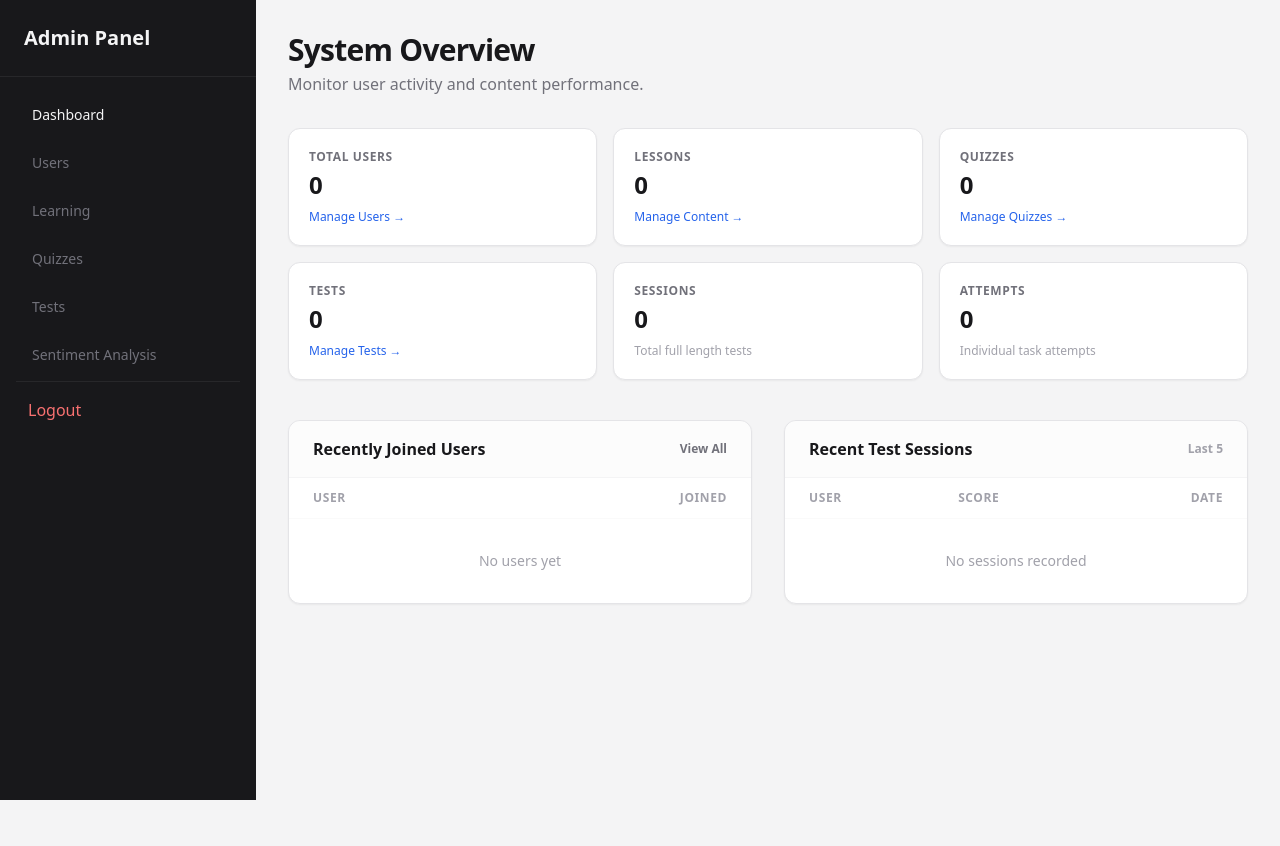
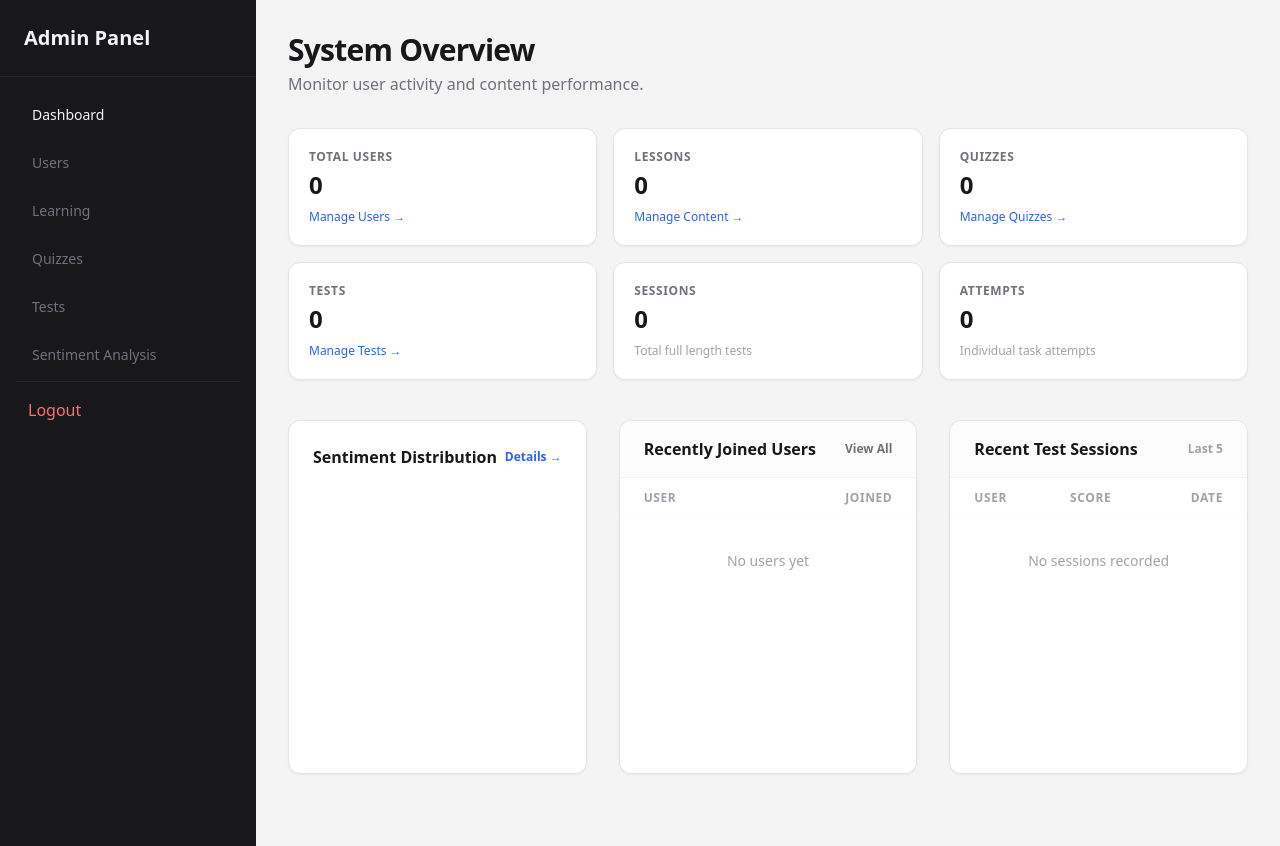
Before and after one commit to orangearinge/Alysa-Engine, a Flask app: page /admin/ in a window 1280 px wide. Before the commit the page ends 800 px from the top, so only its background shows below. Run offline with Flask 3, Linux system fonts and the light colour scheme; a user stored in the database is signed in; a map, chart or similar area stays blank; some libraries are stand-ins or nearby versions.

Commit message:
feat: move visualization sentiment to dashboard

```diff
--- a/app/routes/admin.py
+++ b/app/routes/admin.py
@@ -35,10 +35,27 @@ def dashboard():
     recent_users = User.query.order_by(User.created_at.desc()).limit(5).all()
     recent_sessions = TestSession.query.order_by(TestSession.started_at.desc()).limit(5).all()
 
+    # Sentiment stats for dashboard chart
+    from sqlalchemy import func
+    counts = db.session.query(UserFeedback.sentiment, func.count(UserFeedback.id)).group_by(UserFeedback.sentiment).all()
+
+    sentiment_order = ['Positive', 'Negative', 'Neutral']
+    label_map = {c[0]: c[1] for c in counts if c[0]}
+
+    sentiment_labels = [s for s in sentiment_order if s in label_map]
+    sentiment_data = [label_map[s] for s in sentiment_order if s in label_map]
+
+    for c in counts:
+        if c[0] and c[0] not in sentiment_order:
+            sentiment_labels.append(c[0])
+            sentiment_data.append(c[1])
+
     return render_template('admin/dashboard.html',
                          stats=stats,
                          recent_users=recent_users,
-                         recent_sessions=recent_sessions)
+                         recent_sessions=recent_sessions,
+                         sentiment_labels=sentiment_labels,
+                         sentiment_data=sentiment_data)
 
 @admin_bp.route('/login', methods=['GET', 'POST'])
 def login():
@@ -487,27 +504,10 @@ def delete_test_question(question_id):
 @admin_bp.route('/sentiment')
 @login_required
 def sentiment():
-    # Get sentiment counts
-    from sqlalchemy import func
-    counts = db.session.query(UserFeedback.sentiment, func.count(UserFeedback.id)).group_by(UserFeedback.sentiment).all()
+    page = request.args.get('page', 1, type=int)
 
-    # Define desired order for consistent coloring (Green, Red, Blue)
-    sentiment_order = ['Positive', 'Negative', 'Neutral']
-    label_map = {c[0]: c[1] for c in counts if c[0]}
-
-    labels = [s for s in sentiment_order if s in label_map]
-    data = [label_map[s] for s in sentiment_order if s in label_map]
-
-    # Add any other sentiments if they exist
-    for c in counts:
-        if c[0] and c[0] not in sentiment_order:
-            labels.append(c[0])
-            data.append(c[1])
-
-    # Get recent feedbacks
-    recent_feedback = UserFeedback.query.order_by(UserFeedback.created_at.desc()).limit(10).all()
+    # Get all feedback with pagination
+    pagination = UserFeedback.query.order_by(UserFeedback.created_at.desc()).paginate(page=page, per_page=10, error_out=False)
 
     return render_template('admin/sentiment.html',
-                         labels=labels,
-                         data=data,
-                         recent_feedback=recent_feedback)
+                         pagination=pagination)
--- a/app/templates/admin/dashboard.html
+++ b/app/templates/admin/dashboard.html
@@ -9,76 +9,44 @@
 </div>
 
 <!-- Stats Grid -->
-<div
-  class="grid grid-cols-1 sm:grid-cols-2 lg:grid-cols-3  gap-4 mb-10"
->
-  <div
-    class="bg-white p-5 rounded-xl border border-zinc-200 shadow-sm flex flex-col"
-  >
-    <span
-      class="text-zinc-500 text-xs font-semibold uppercase tracking-wider mb-1"
-      >Total Users</span
-    >
+<div class="grid grid-cols-1 sm:grid-cols-2 lg:grid-cols-3  gap-4 mb-10">
+  <div class="bg-white p-5 rounded-xl border border-zinc-200 shadow-sm flex flex-col">
+    <span class="text-zinc-500 text-xs font-semibold uppercase tracking-wider mb-1">Total Users</span>
     <span class="text-2xl font-bold text-zinc-900">{{ stats.users }}</span>
     <div class="mt-auto pt-2 text-xs text-blue-600 font-medium">
       <a href="{{ url_for('admin.users') }}">Manage Users &rarr;</a>
     </div>
   </div>
-  <div
-    class="bg-white p-5 rounded-xl border border-zinc-200 shadow-sm flex flex-col"
-  >
-    <span
-      class="text-zinc-500 text-xs font-semibold uppercase tracking-wider mb-1"
-      >Lessons</span
-    >
+  <div class="bg-white p-5 rounded-xl border border-zinc-200 shadow-sm flex flex-col">
+    <span class="text-zinc-500 text-xs font-semibold uppercase tracking-wider mb-1">Lessons</span>
     <span class="text-2xl font-bold text-zinc-900">{{ stats.lessons }}</span>
     <div class="mt-auto pt-2 text-xs text-blue-600 font-medium">
       <a href="{{ url_for('admin.learning') }}">Manage Content &rarr;</a>
     </div>
   </div>
-  <div
-    class="bg-white p-5 rounded-xl border border-zinc-200 shadow-sm flex flex-col"
-  >
-    <span
-      class="text-zinc-500 text-xs font-semibold uppercase tracking-wider mb-1"
-      >Quizzes</span
-    >
+  <div class="bg-white p-5 rounded-xl border border-zinc-200 shadow-sm flex flex-col">
+    <span class="text-zinc-500 text-xs font-semibold uppercase tracking-wider mb-1">Quizzes</span>
     <span class="text-2xl font-bold text-zinc-900">{{ stats.quizzes }}</span>
     <div class="mt-auto pt-2 text-xs text-blue-600 font-medium">
       <a href="{{ url_for('admin.quiz') }}">Manage Quizzes &rarr;</a>
     </div>
   </div>
-  <div
-    class="bg-white p-5 rounded-xl border border-zinc-200 shadow-sm flex flex-col"
-  >
-    <span
-      class="text-zinc-500 text-xs font-semibold uppercase tracking-wider mb-1"
-      >Tests</span
-    >
+  <div class="bg-white p-5 rounded-xl border border-zinc-200 shadow-sm flex flex-col">
+    <span class="text-zinc-500 text-xs font-semibold uppercase tracking-wider mb-1">Tests</span>
     <span class="text-2xl font-bold text-zinc-900">{{ stats.tests }}</span>
     <div class="mt-auto pt-2 text-xs text-blue-600 font-medium">
       <a href="{{ url_for('admin.tests') }}">Manage Tests &rarr;</a>
     </div>
   </div>
-  <div
-    class="bg-white p-5 rounded-xl border border-zinc-200 shadow-sm flex flex-col"
-  >
-    <span
-      class="text-zinc-500 text-xs font-semibold uppercase tracking-wider mb-1"
-      >Sessions</span
-    >
+  <div class="bg-white p-5 rounded-xl border border-zinc-200 shadow-sm flex flex-col">
+    <span class="text-zinc-500 text-xs font-semibold uppercase tracking-wider mb-1">Sessions</span>
     <span class="text-2xl font-bold text-zinc-900">{{ stats.sessions }}</span>
     <div class="mt-auto pt-2 text-xs text-zinc-400">
       Total full length tests
     </div>
   </div>
-  <div
-    class="bg-white p-5 rounded-xl border border-zinc-200 shadow-sm flex flex-col"
-  >
-    <span
-      class="text-zinc-500 text-xs font-semibold uppercase tracking-wider mb-1"
-      >Attempts</span
-    >
+  <div class="bg-white p-5 rounded-xl border border-zinc-200 shadow-sm flex flex-col">
+    <span class="text-zinc-500 text-xs font-semibold uppercase tracking-wider mb-1">Attempts</span>
     <span class="text-2xl font-bold text-zinc-900">{{ stats.attempts }}</span>
     <div class="mt-auto pt-2 text-xs text-zinc-400">
       Individual task attempts
@@ -86,27 +54,31 @@
   </div>
 </div>
 
-<div class="grid grid-cols-1 lg:grid-cols-2 gap-8">
+<div class="grid grid-cols-1 lg:grid-cols-3 gap-8 mb-10">
+  <!-- Sentiment Chart Card -->
+  <div class="lg:col-span-1 bg-white p-6 rounded-xl border border-zinc-200 shadow-sm flex flex-col">
+    <div class="flex justify-between items-center mb-6">
+      <h3 class="font-bold text-zinc-900">Sentiment Distribution</h3>
+      <a href="{{ url_for('admin.sentiment') }}" class="text-xs font-semibold text-blue-600 hover:text-blue-800">Details
+        &rarr;</a>
+    </div>
+    <div class="relative h-64">
+      <canvas id="sentimentChart" data-labels='{{ sentiment_labels | tojson | safe }}'
+        data-values='{{ sentiment_data | tojson | safe }}'></canvas>
+    </div>
+  </div>
+
   <!-- Recent Users -->
-  <div
-    class="bg-white rounded-xl border border-zinc-200 shadow-sm overflow-hidden"
-  >
-    <div
-      class="px-6 py-4 border-b border-zinc-100 flex justify-between items-center bg-zinc-50/50"
-    >
+  <div class="lg:col-span-1 bg-white rounded-xl border border-zinc-200 shadow-sm overflow-hidden flex flex-col">
+    <div class="px-6 py-4 border-b border-zinc-100 flex justify-between items-center bg-zinc-50/50">
       <h3 class="font-bold text-zinc-900">Recently Joined Users</h3>
-      <a
-        href="{{ url_for('admin.users') }}"
-        class="text-xs font-semibold text-zinc-500 hover:text-zinc-900"
-        >View All</a
-      >
+      <a href="{{ url_for('admin.users') }}" class="text-xs font-semibold text-zinc-500 hover:text-zinc-900">View
+        All</a>
     </div>
     <div class="overflow-x-auto">
       <table class="w-full text-left">
         <thead>
-          <tr
-            class="text-zinc-400 text-xs uppercase tracking-wider border-b border-zinc-50"
-          >
+          <tr class="text-zinc-400 text-xs uppercase tracking-wider border-b border-zinc-50">
             <th class="px-6 py-3 font-semibold">User</th>
             <th class="px-6 py-3 font-semibold text-right">Joined</th>
           </tr>
@@ -137,21 +109,15 @@
   </div>
 
   <!-- Recent Sessions -->
-  <div
-    class="bg-white rounded-xl border border-zinc-200 shadow-sm overflow-hidden"
-  >
-    <div
-      class="px-6 py-4 border-b border-zinc-100 flex justify-between items-center bg-zinc-50/50"
-    >
+  <div class="lg:col-span-1 bg-white rounded-xl border border-zinc-200 shadow-sm overflow-hidden flex flex-col">
+    <div class="px-6 py-4 border-b border-zinc-100 flex justify-between items-center bg-zinc-50/50">
       <h3 class="font-bold text-zinc-900">Recent Test Sessions</h3>
       <span class="text-xs font-semibold text-zinc-400">Last 5</span>
     </div>
     <div class="overflow-x-auto">
       <table class="w-full text-left">
         <thead>
-          <tr
-            class="text-zinc-400 text-xs uppercase tracking-wider border-b border-zinc-50"
-          >
+          <tr class="text-zinc-400 text-xs uppercase tracking-wider border-b border-zinc-50">
             <th class="px-6 py-3 font-semibold">User</th>
             <th class="px-6 py-3 font-semibold">Score</th>
             <th class="px-6 py-3 font-semibold text-right">Date</th>
@@ -167,8 +133,7 @@
             </td>
             <td class="px-6 py-4">
               <span
-                class="px-2 py-1 rounded-md text-xs font-bold {% if session.total_score >= 4 %}bg-green-100 text-green-700{% elif session.total_score >= 3 %}bg-yellow-100 text-yellow-700{% else %}bg-zinc-100 text-zinc-700{% endif %}"
-              >
+                class="px-2 py-1 rounded-md text-xs font-bold {% if session.total_score >= 4 %}bg-green-100 text-green-700{% elif session.total_score >= 3 %}bg-yellow-100 text-yellow-700{% else %}bg-zinc-100 text-zinc-700{% endif %}">
                 {{ "%.1f"|format(session.total_score) }}/5.0
               </span>
             </td>
@@ -188,4 +153,56 @@
     </div>
   </div>
 </div>
+</div>
+
+<script src="https://cdn.jsdelivr.net/npm/chart.js"></script>
+<script>
+  document.addEventListener('DOMContentLoaded', function () {
+    const chartCanvas = document.getElementById('sentimentChart');
+    if (!chartCanvas) return;
+
+    try {
+      const labels = JSON.parse(chartCanvas.getAttribute('data-labels') || '[]');
+      const values = JSON.parse(chartCanvas.getAttribute('data-values') || '[]');
+
+      const ctx = chartCanvas.getContext('2d');
+      new Chart(ctx, {
+        type: 'doughnut',
+        data: {
+          labels: labels,
+          datasets: [{
+            data: values,
+            backgroundColor: [
+              '#10b981', // Green for Positive
+              '#ef4444', // Red for Negative
+              '#3b82f6', // Blue for Neutral
+              '#f59e0b', // Amber
+              '#6366f1', // Indigo
+            ],
+            borderWidth: 0
+          }]
+        },
+        options: {
+          responsive: true,
+          maintainAspectRatio: false,
+          plugins: {
+            legend: {
+              position: 'bottom',
+              labels: {
+                usePointStyle: true,
+                padding: 20,
+                font: {
+                  size: 11
+                }
+              }
+            }
+          },
+          cutout: '70%'
+        }
+      });
+    } catch (e) {
+      console.error('Error initializing chart:', e);
+    }
+  });
+</script>
 {% endblock %}
```
Also changed, not shown: app/templates/admin/sentiment.html (+48 -69 lines).
